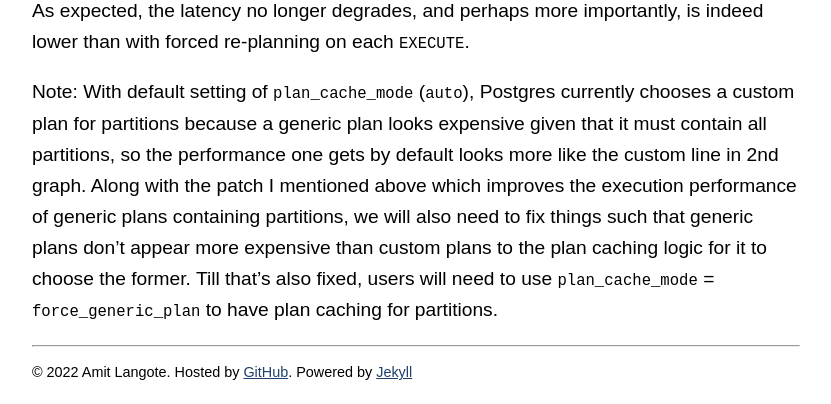
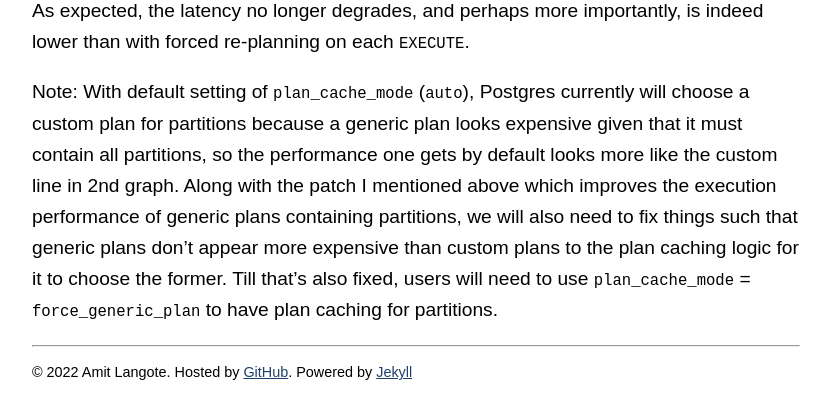
Before and after one commit to amitlan/website, a Jekyll site: the page built from _posts/2022-05-16-param-query-partition-woes.md, in a window 1280 px wide and 900 px high, scrolled down 3730 px, cut to the strip 496-900 px from the top of the window. Shown: the whole strip, without its empty margins (224-1055 px from the left). Built offline with Jekyll 4.4.1, drawn with Linux system fonts in a browser that asks for light colours.

Commit message:
note text update

```diff
--- a/_posts/2022-05-16-param-query-partition-woes.md
+++ b/_posts/2022-05-16-param-query-partition-woes.md
@@ -126,7 +126,7 @@ the graph showing the improved generic plan execution latency after applying the
 As expected, the latency no longer degrades, and perhaps more importantly, is indeed lower than with
 forced re-planning on each `EXECUTE`.
 
-Note: With default setting of `plan_cache_mode` (`auto`), Postgres currently chooses a custom plan
+Note: With default setting of `plan_cache_mode` (`auto`), Postgres currently will choose a custom plan
 for partitions because a generic plan looks expensive given that it must contain all partitions, so
 the performance one gets by default looks more like the custom line in 2nd graph. Along with the patch
 I mentioned above which improves the execution performance of generic plans containing partitions, we
```
